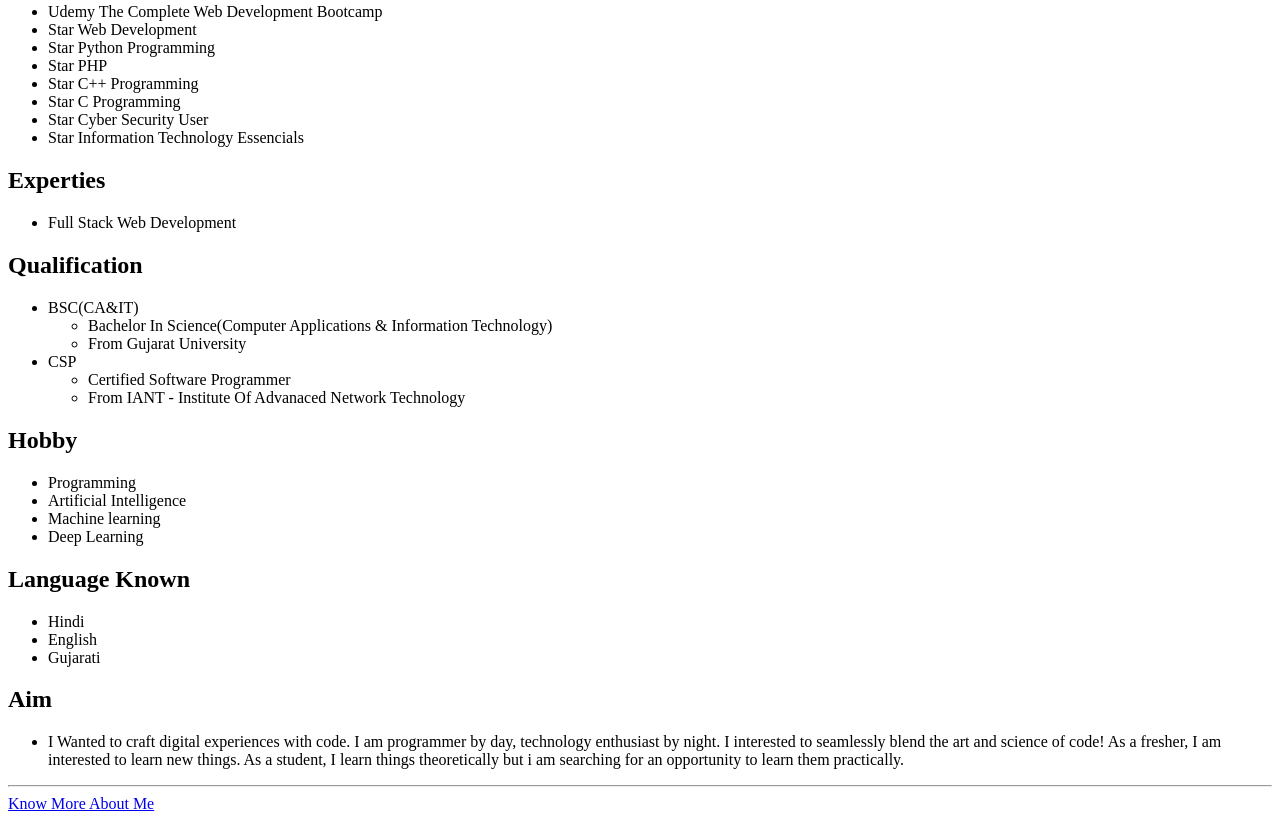
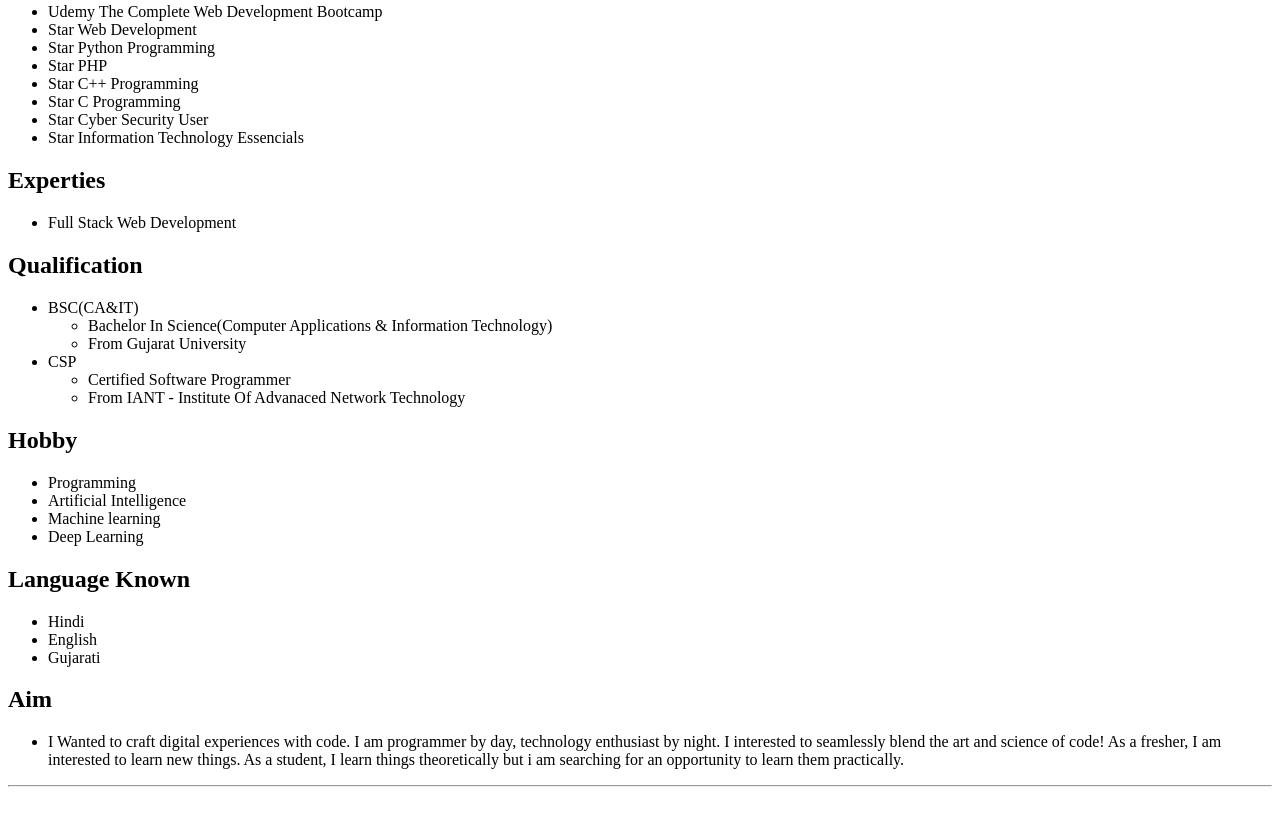
Before and after one commit to FAIJANKHANPATHAN/My_Resume, a plain HTML site: page index.html in a window 1280 px wide. Shown: the part 1030-1851 px from the top of the page. After the commit the page ends 1825 px from the top, so only its background shows below. Drawn offline with Linux system fonts and the light colour scheme.

Commit message:
Update index.html

```diff
--- a/index.html
+++ b/index.html
@@ -148,8 +148,6 @@
 
     <hr />
 
-    <footer>
-      <a href="./Other files/More About Me.html"> Know More About Me</a>
-    </footer>
+    <footer></footer>
   </body>
 </html>
```
